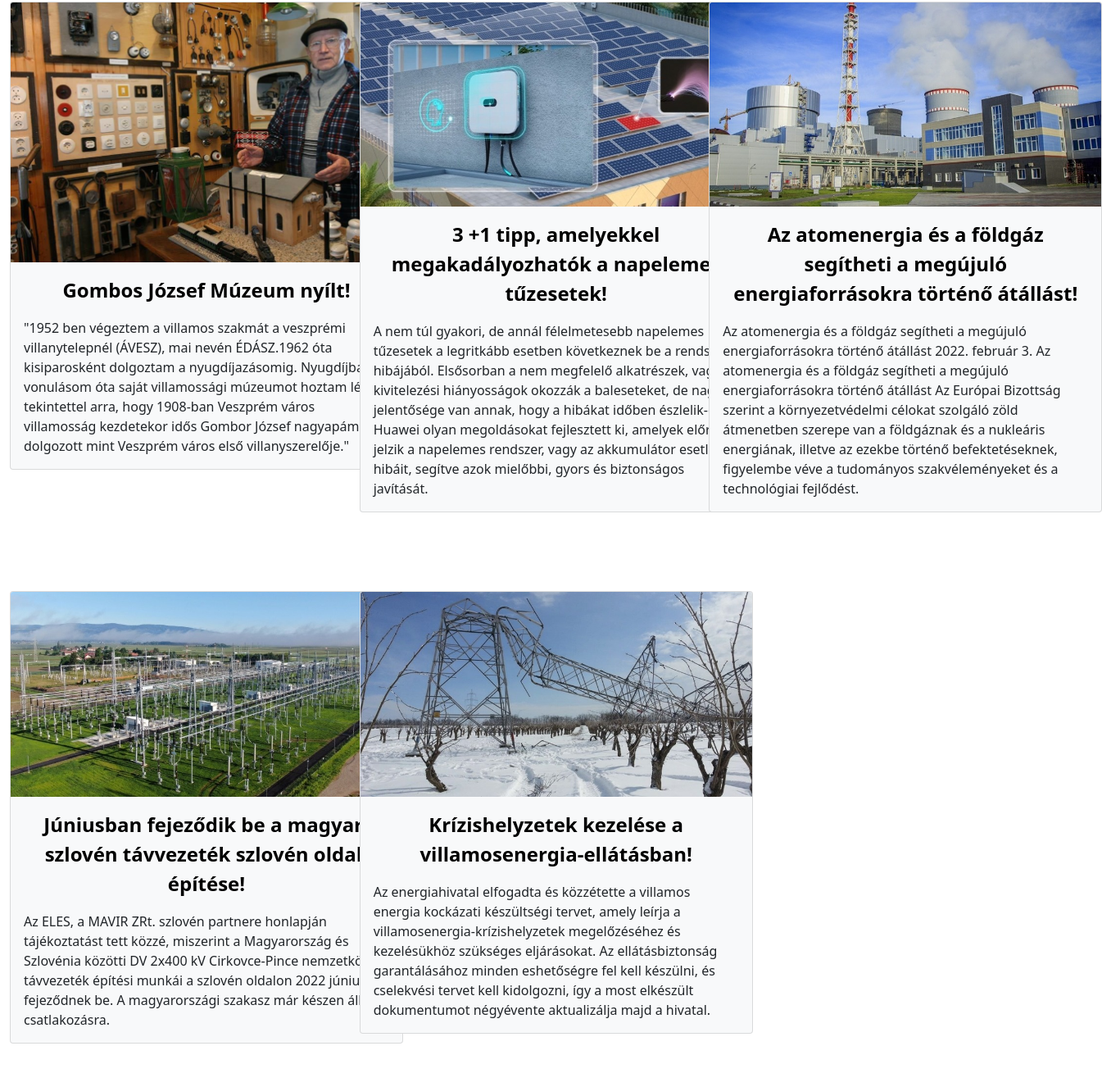
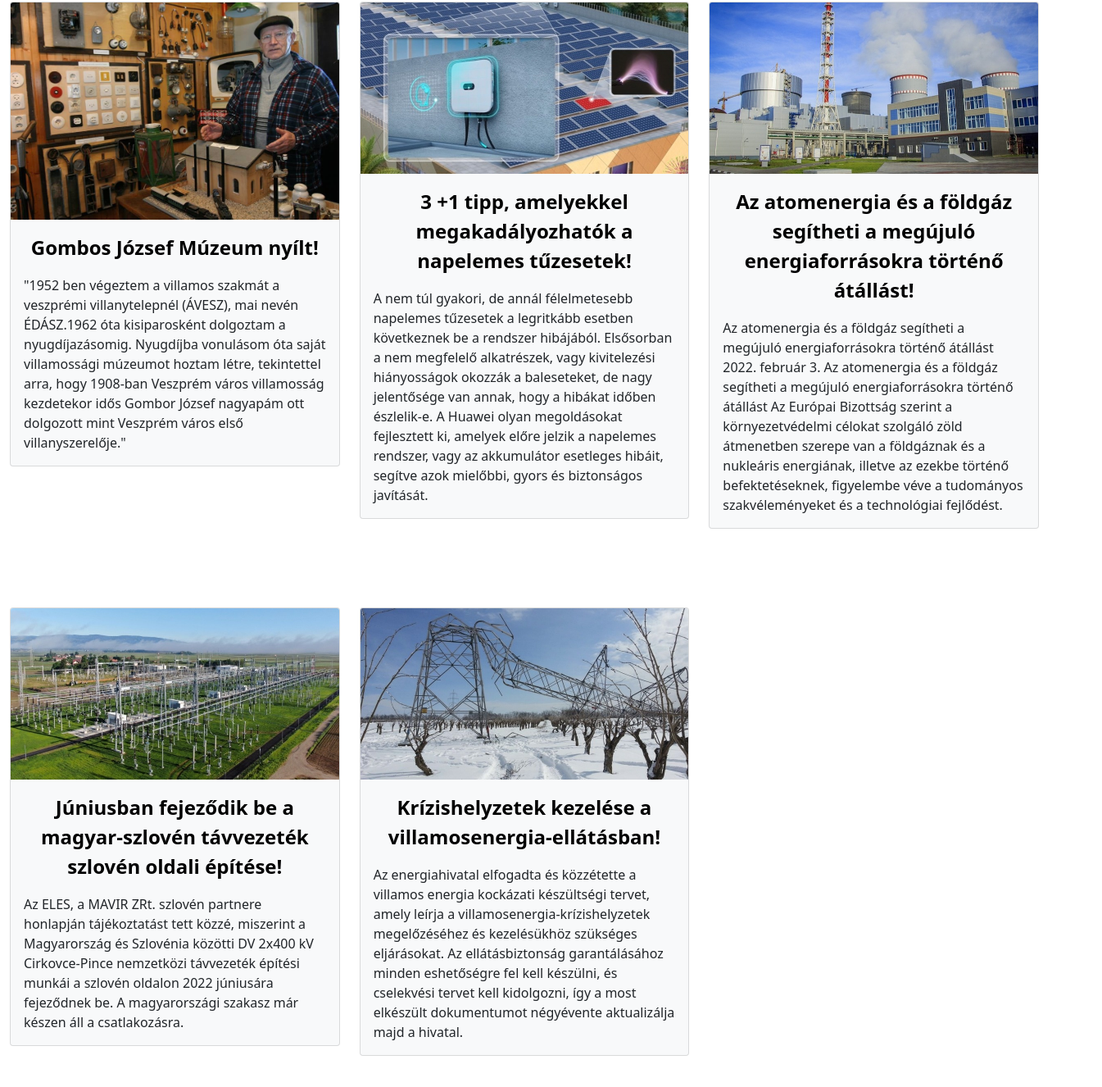
Before and after one commit to kevin16740/kevin16740.github.io, a plain HTML site: page ElekroHírlap.html in a window 1280 px wide. Shown: the part 104-1430 px from the top of the page at 82% size, 1345 px wide, since content can reach past the window. Drawn offline with nearby package versions, Linux system fonts and the light colour scheme.

Commit message:
javítás

```diff
--- a/ElekroHírlap.html
+++ b/ElekroHírlap.html
@@ -56,7 +56,7 @@
     </nav>
     <div class="row">
       <div class="col-lg-4 col-md-6">
-    <div class="card bg-light mx-auto my-5" style="width: 30rem;">
+    <div class="card bg-light my-5" >
       <img src="1hír.jpg" class="card-img-top" alt="Gombos József">
       <div class="card-body">
         <p class="card-text text-center fs-4 fw-bold"><a
@@ -72,7 +72,7 @@
   </div>
     <div class="col-lg-4 col-md-6">
 
-    <div class="card bg-light mx-auto my-5" style="width: 30rem;" id="napelemtűz">
+    <div class="card bg-light my-5"  id="napelemtűz">
       <img src="2hír.jpg" class="card-img-top" alt="Napelem">
       <div class="card-body">
         <p class="card-text text-center fs-4 fw-bold"><a
@@ -89,7 +89,7 @@
   </div>
     <div class="col-lg-4 col-md-6">
 
-    <div class="card bg-light mx-auto my-5" style="width: 30rem;" id="Reaktor">
+    <div class="card bg-light  my-5"  id="Reaktor">
       <img src="3hír.jpg" class="card-img-top" alt="Reaktor">
       <div class="card-body">
         <p class="card-text text-center fs-4 fw-bold"><a
@@ -105,7 +105,7 @@
   </div>
     <div class="col-lg-4 col-md-6">
 
-    <div class="card bg-light mx-auto my-5" style="width: 30rem;" id="Reaktor">
+    <div class="card bg-light my-5"  id="Reaktor">
       <img src="4hír.jpg" class="card-img-top" alt="Reaktor">
       <div class="card-body">
         <p class="card-text text-center fs-4 fw-bold"><a
@@ -117,7 +117,7 @@
   </div>
     <div class="col-lg-4 col-md-6">
 
-    <div class="card bg-light mx-auto my-5" style="width: 30rem;" id="Reaktor">
+    <div class="card bg-light my-5"  id="Reaktor">
       <img src="5hír.jpg" class="card-img-top" alt="Reaktor">
       <div class="card-body">
         <p class="card-text text-center fs-4 fw-bold"><a
```
